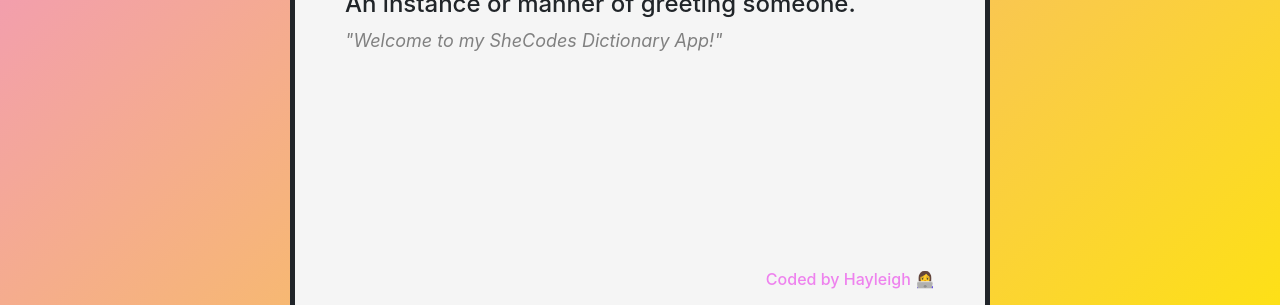
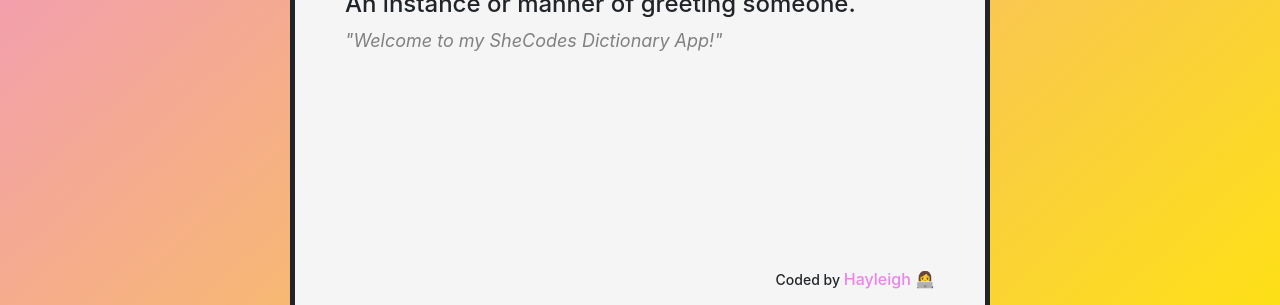
Before and after one commit to hgielyah94/dictionary-project, a React (Create React App) app: page / in a window 1280 px wide. Shown: the part 647-952 px from the top of the page. Built offline with nearby package versions, Linux system fonts and the light colour scheme.

Commit message:
Footer colour

```diff
--- a/src/App.css
+++ b/src/App.css
@@ -72,7 +72,6 @@ h3 {
   padding-left: 95px;
 }
 h6.footer {
-  color: violet;
   padding-top: 200px;
   text-align: right;
 }
@@ -82,3 +81,10 @@ h6.footer {
 h6 {
   text-align: right;
 }
+a {
+  color: violet;
+  text-decoration: none;
+}
+a:hover {
+  color: grey;
+}
--- a/src/App.js
+++ b/src/App.js
@@ -10,7 +10,7 @@ function App() {
     <h5 id="description"><i>noun</i></h5>
     <h4>An instance or manner of greeting someone.</h4>
     <p><i>"Welcome to my SheCodes Dictionary App!"</i></p>
-    <h6 class="footer">Coded by Hayleigh 👩‍💻</h6>
+    <h6 class="footer"><small>Coded by </small><a href="/">Hayleigh</a> 👩‍💻</h6>
     </div>
   );
 }
```
